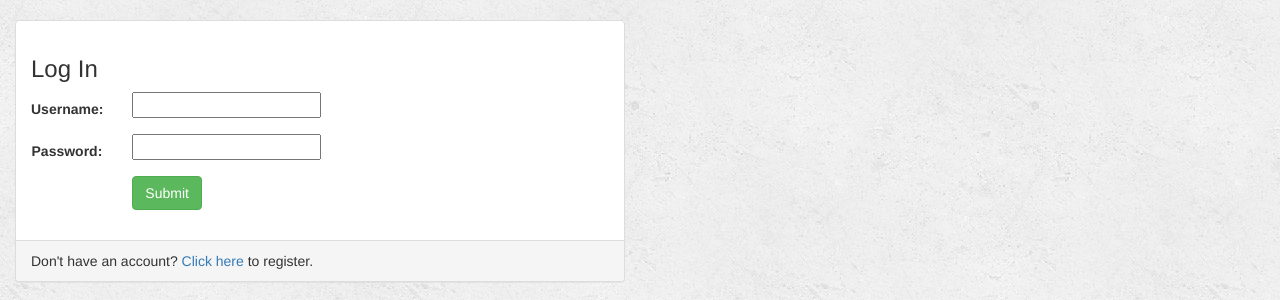
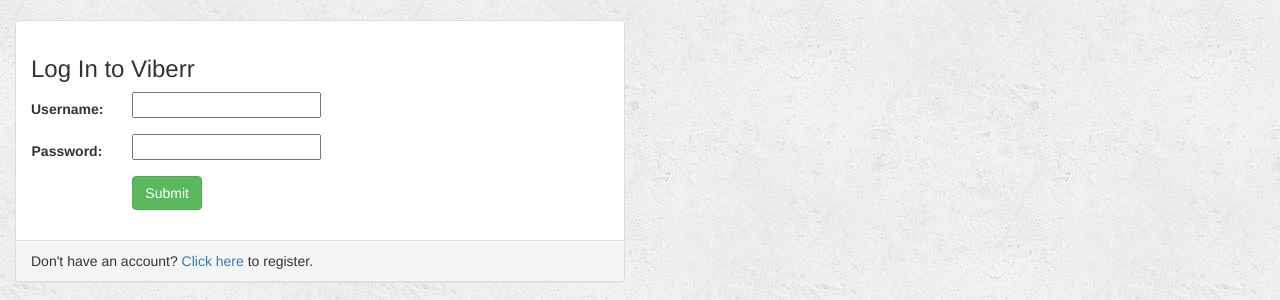
Before and after one commit to buckyroberts/Viberr, a Django app: page /music/ in a window 1280 px wide. Shown: the part 52-352 px from the top of the page. Run offline with Django 3.2, Linux system fonts and the light colour scheme; some libraries are stand-ins or nearby versions.

Commit message:
Better titlte

```diff
--- a/music/templates/music/login.html
+++ b/music/templates/music/login.html
@@ -9,7 +9,7 @@
         <div class="col-sm-12 col-md-6">
             <div class="panel panel-default">
                 <div class="panel-body">
-                    <h3>Log In</h3>
+                    <h3>Log In to Viberr</h3>
                     {% if error_message %}
                         <p><strong>{{ error_message }}</strong></p>
                     {% endif %}
```
